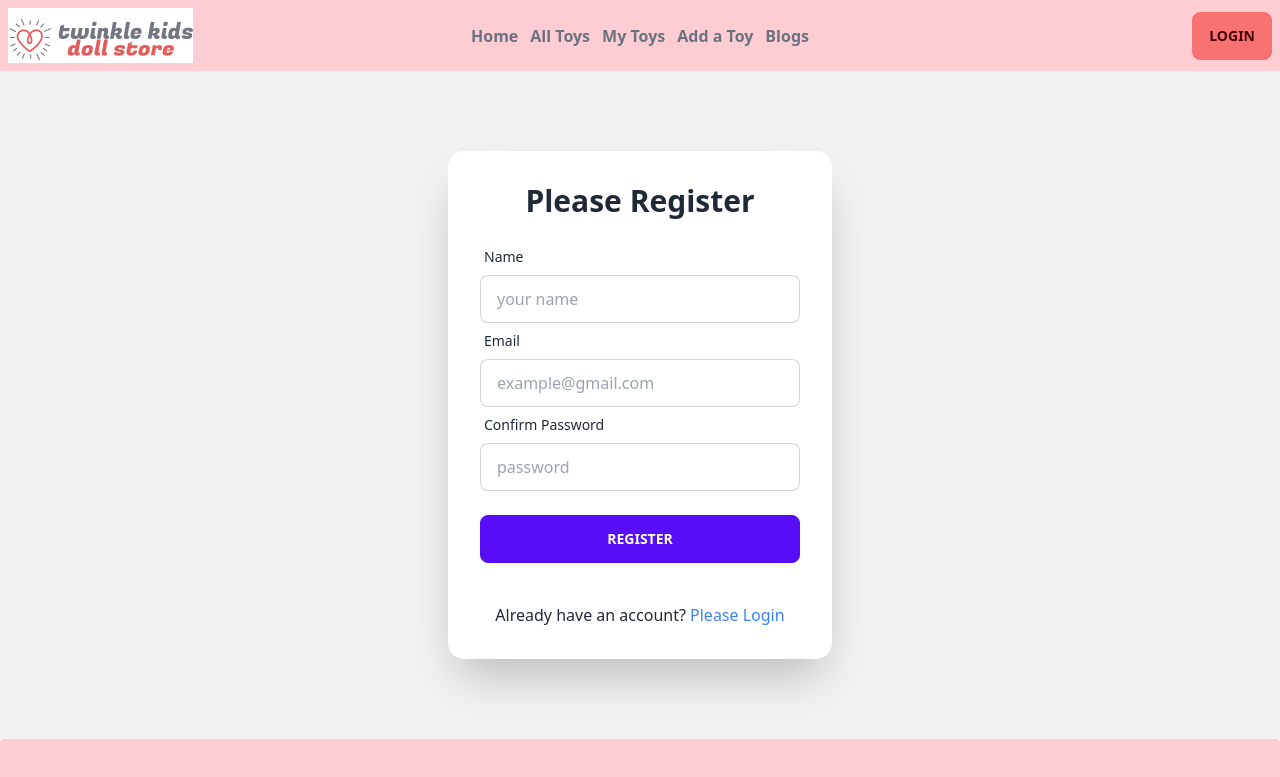
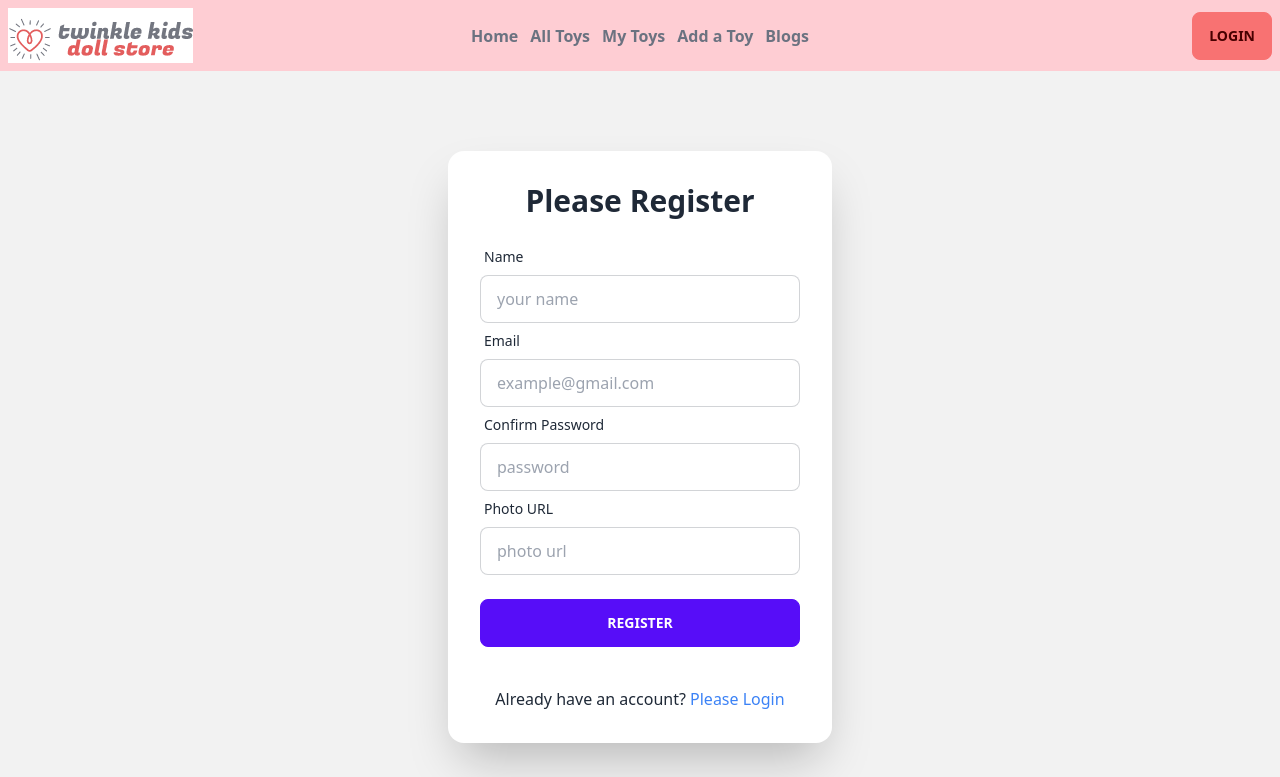
Before and after one commit to dola-barai/twinkle-kids-doll-store-client, a React (Vite) app: page /register in a window 1280 px wide. Shown: the top 777 px of the page. Built offline with nearby package versions, Linux system fonts and the light colour scheme; no server answers.

Commit message:
private route added

```diff
--- a/src/Components/Register/Register.jsx
+++ b/src/Components/Register/Register.jsx
@@ -50,6 +50,12 @@ const Register = () => {
                         </label>
                         <input type="password" name="password" placeholder="password" className="input input-bordered" required/>
                     </div>
+                    <div className="form-control">
+                        <label className="label">
+                            <span className="label-text">Photo URL</span>
+                        </label>
+                        <input type="text" name="photo" placeholder="photo url" className="input input-bordered" required/>
+                    </div>
                     <div className="form-control mt-6">
                         <button className="btn btn-primary">Register</button>
                     </div>
--- /dev/null
+++ b/src/Pages/AllToys.jsx
@@ -0,0 +1,14 @@
+import Footer from "../Shared/Footer/Footer";
+import Navbar from "../Shared/Navbar/Navbar";
+
+const AllToys = () => {
+    return (
+        <div>
+            <Navbar></Navbar>
+            <h3>All Toys....</h3>
+            <Footer></Footer>
+        </div>
+    );
+};
+
+export default AllToys;
--- /dev/null
+++ b/src/Routes/PrivateRoute.jsx
@@ -0,0 +1,17 @@
+import { useContext } from "react";
+import { Navigate } from "react-router-dom";
+import { AuthContext } from "../Providers/AuthProviders";
+
+
+const PrivateRoute = ({ children }) => {
+    const { user, loading } = useContext(AuthContext);
+    if(loading){
+        return <progress className="progress w-56"></progress>
+    }
+    if(user){
+        return children;
+    }
+    return <Navigate to='/login' replace={true}></Navigate>
+};
+
+export default PrivateRoute;
--- a/src/Shared/Navbar/Navbar.jsx
+++ b/src/Shared/Navbar/Navbar.jsx
@@ -24,7 +24,7 @@ const Navbar = () => {
             <div className="navbar-center hidden lg:flex">
                 <div className='hover:text-blue-700'>
                     <Link to='/' className='font-semibold text-gray-500 hover:text-blue-700 '>Home</Link>
-                    <Link to='/' className='ml-3 font-semibold text-gray-500 hover:text-blue-700 '>All Toys</Link>
+                    <Link to='/allToys' className='ml-3 font-semibold text-gray-500 hover:text-blue-700 '>All Toys</Link>
                     <Link to='/' className='ml-3 font-semibold text-gray-500 hover:text-blue-700'>My Toys</Link>
                     <Link to='/' className='ml-3 font-semibold text-gray-500 hover:text-blue-700'>Add a Toy</Link>
                     <Link to='/' className='ml-3 font-semibold text-gray-500 hover:text-blue-700'>Blogs</Link>
```
Also changed, not shown: src/Routes/Route.jsx (+9 -3 lines).
